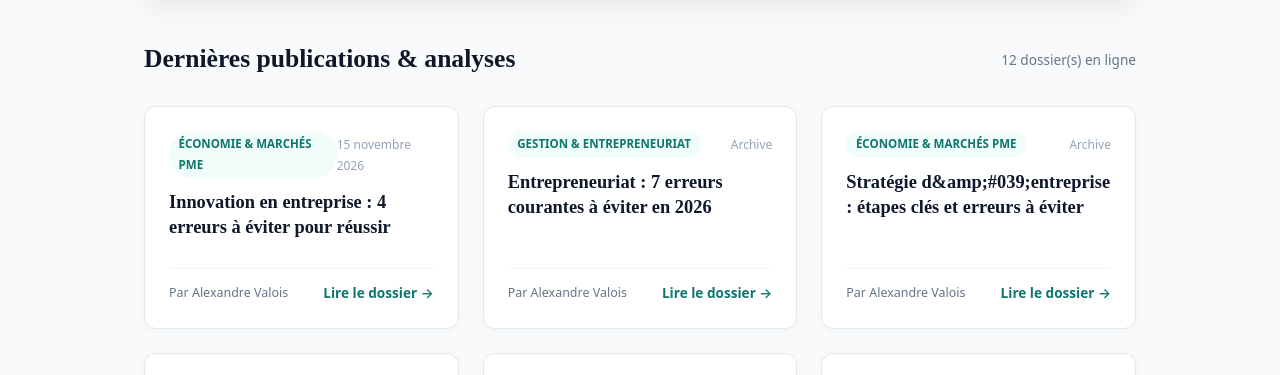
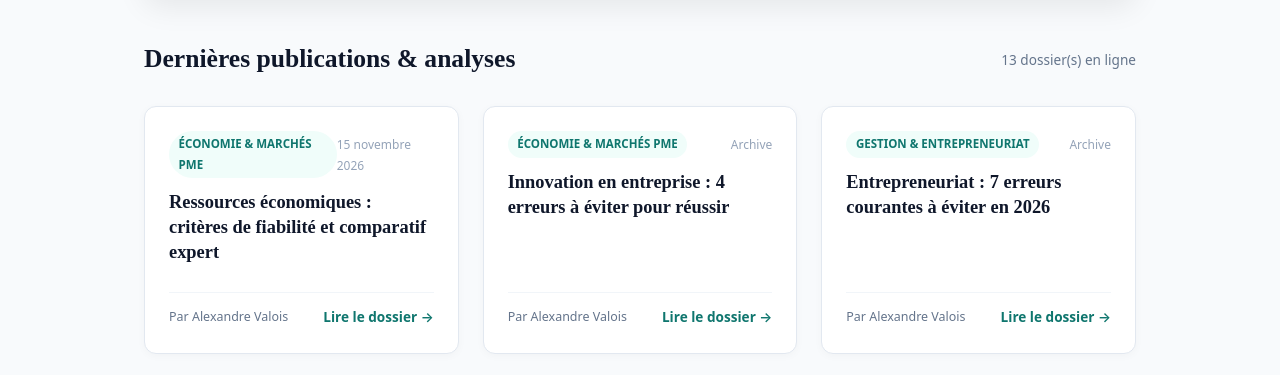
Before and after one commit to vianneydcps-boop/dossier-eco-guide-nmq1, a plain HTML site: page index.html in a window 1280 px wide. Shown: the part 399-774 px from the top of the page. Drawn offline with Linux system fonts and the light colour scheme.

Commit message:
Mise à jour page d'accueil: Ressources économiques : critères de fia

```diff
--- a/index.html
+++ b/index.html
@@ -473,7 +473,7 @@
     <!-- Section Title -->
     <div style="display: flex; align-items: center; justify-content: space-between; margin-bottom: 1.5rem;">
       <h2 style="font-family: var(--font-serif); font-size: 1.6rem; color: #0f172a; font-weight: 700;">Dernières publications & analyses</h2>
-      <span style="font-size: 0.85rem; color: #64748b;">12 dossier(s) en ligne</span>
+      <span style="font-size: 0.85rem; color: #64748b;">13 dossier(s) en ligne</span>
     </div>
 
     <div style="display: grid; gap: 1.5rem; grid-template-columns: repeat(auto-fit, minmax(280px, 1fr));">
@@ -483,6 +483,22 @@
               <div style="display: flex; align-items: center; justify-content: space-between; margin-bottom: 0.75rem;">
                 <span style="background: var(--primary-light); color: var(--primary); font-size: 0.72rem; font-weight: 700; padding: 0.2rem 0.6rem; border-radius: 9999px; text-transform: uppercase;">Économie &amp; Marchés PME</span>
                 <span style="font-size: 0.75rem; color: #94a3b8;">15 novembre 2026</span>
+              </div>
+              <h3 style="font-family: var(--font-serif); font-size: 1.15rem; line-height: 1.35; margin-bottom: 0.75rem;">
+                <a href="posts/1794740148696-ressources-economiques-criteres-de-fiabilite-et-comparatif-e.html" style="color: #0f172a; text-decoration: none; font-weight: 700;">Ressources économiques : critères de fiabilité et comparatif expert</a>
+              </h3>
+            </div>
+            <div style="margin-top: 1rem; padding-top: 0.75rem; border-top: 1px solid #f1f5f9; display: flex; justify-content: space-between; align-items: center;">
+              <span style="font-size: 0.78rem; color: #64748b;">Par Alexandre Valois</span>
+              <a href="posts/1794740148696-ressources-economiques-criteres-de-fiabilite-et-comparatif-e.html" style="color: var(--primary); font-weight: 600; font-size: 0.85rem; text-decoration: none;">Lire le dossier →</a>
+            </div>
+          </div>
+
+          <div style="background: #ffffff; border: 1px solid #e2e8f0; border-radius: 12px; padding: 1.5rem; display: flex; flex-direction: column; justify-content: space-between; box-shadow: 0 2px 8px rgba(0,0,0,0.03);">
+            <div>
+              <div style="display: flex; align-items: center; justify-content: space-between; margin-bottom: 0.75rem;">
+                <span style="background: var(--primary-light); color: var(--primary); font-size: 0.72rem; font-weight: 700; padding: 0.2rem 0.6rem; border-radius: 9999px; text-transform: uppercase;">Économie &amp; Marchés PME</span>
+                <span style="font-size: 0.75rem; color: #94a3b8;">Archive</span>
               </div>
               <h3 style="font-family: var(--font-serif); font-size: 1.15rem; line-height: 1.35; margin-bottom: 0.75rem;">
                 <a href="posts/1794738364091-innovation-en-entreprise-4-erreurs-a-eviter-pour-reussir.html" style="color: #0f172a; text-decoration: none; font-weight: 700;">Innovation en entreprise : 4 erreurs à éviter pour réussir</a>
@@ -517,7 +533,7 @@
                 <span style="font-size: 0.75rem; color: #94a3b8;">Archive</span>
               </div>
               <h3 style="font-family: var(--font-serif); font-size: 1.15rem; line-height: 1.35; margin-bottom: 0.75rem;">
-                <a href="posts/1794734745058-strategie-d-entreprise-etapes-cles-et-erreurs-a-eviter.html" style="color: #0f172a; text-decoration: none; font-weight: 700;">Stratégie d&amp;amp;#039;entreprise : étapes clés et erreurs à éviter</a>
+                <a href="posts/1794734745058-strategie-d-entreprise-etapes-cles-et-erreurs-a-eviter.html" style="color: #0f172a; text-decoration: none; font-weight: 700;">Stratégie d&amp;amp;amp;#039;entreprise : étapes clés et erreurs à éviter</a>
               </h3>
             </div>
             <div style="margin-top: 1rem; padding-top: 0.75rem; border-top: 1px solid #f1f5f9; display: flex; justify-content: space-between; align-items: center;">
@@ -613,7 +629,7 @@
                 <span style="font-size: 0.75rem; color: #94a3b8;">Archive</span>
               </div>
               <h3 style="font-family: var(--font-serif); font-size: 1.15rem; line-height: 1.35; margin-bottom: 0.75rem;">
-                <a href="posts/1793287253851-v-seo-comprendre-les-enjeux-cruciaux-de-l-optimisation-pour-.html" style="color: #0f172a; text-decoration: none; font-weight: 700;">V-SEO : Comprendre les Enjeux Cruciaux de l&amp;amp;amp;amp;amp;amp;amp;amp;#039;Optimisation pour les Moteurs de Recherche en 2024</a>
+                <a href="posts/1793287253851-v-seo-comprendre-les-enjeux-cruciaux-de-l-optimisation-pour-.html" style="color: #0f172a; text-decoration: none; font-weight: 700;">V-SEO : Comprendre les Enjeux Cruciaux de l&amp;amp;amp;amp;amp;amp;amp;amp;amp;#039;Optimisation pour les Moteurs de Recherche en 2024</a>
               </h3>
             </div>
             <div style="margin-top: 1rem; padding-top: 0.75rem; border-top: 1px solid #f1f5f9; display: flex; justify-content: space-between; align-items: center;">
```
